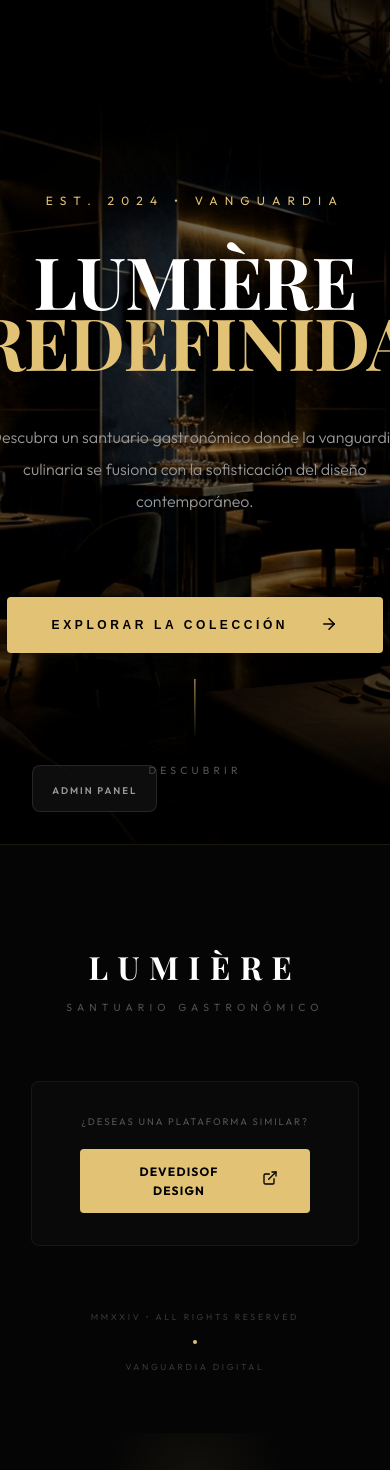
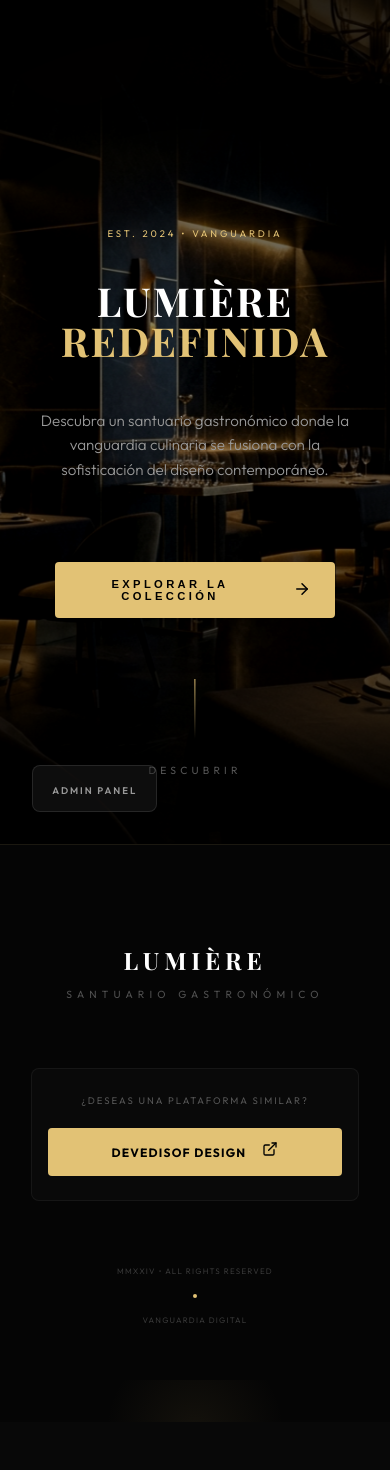
Before and after one commit to edissonpinza98/Web-cartarestaurantes1, a Vue app: page / in a window 390 px wide. After the commit the page ends 1422 px from the top, so only its background shows below. Built offline with nearby package versions, Linux system fonts and the light colour scheme; no server answers; the database is empty; a web font is replaced by a local one.

Commit message:
Mejoramiento del responsive

```diff
--- a/src/components/DishCard.vue
+++ b/src/components/DishCard.vue
@@ -150,7 +150,8 @@ defineEmits(['add']);
 .dish-name {
   font-size: 1.4rem;
   font-weight: 400;
-  white-space: nowrap;
+  word-wrap: break-word;
+  overflow-wrap: break-word;
 }
 
 .name-line {
--- a/src/components/TheFooter.vue
+++ b/src/components/TheFooter.vue
@@ -161,4 +161,28 @@ import { ExternalLink } from 'lucide-vue-next';
     align-items: center;
   }
 }
+
+@media (max-width: 480px) {
+  .brand-title {
+    font-size: 1.5rem;
+    letter-spacing: 0.2em;
+    word-break: break-word;
+  }
+
+  .connection-card {
+    padding: 1.5rem 1rem;
+  }
+
+  .portfolio-link {
+    padding: 0.8rem 1rem;
+    font-size: 0.7rem;
+    width: 100%;
+    justify-content: center;
+  }
+
+  .legal-stack {
+    font-size: 0.5rem;
+    letter-spacing: 0.15em;
+  }
+}
 </style>
--- a/src/views/HomeView.vue
+++ b/src/views/HomeView.vue
@@ -169,6 +169,9 @@ const goMenu = () => router.push('/menu');
   text-transform: uppercase;
   line-height: 0.85;
   margin-bottom: 3rem;
+  word-wrap: break-word;
+  overflow-wrap: break-word;
+  hyphens: auto;
 }
 
 .line-2 {
@@ -183,6 +186,7 @@ const goMenu = () => router.push('/menu');
   margin: 0 auto 5rem;
   line-height: 2;
   font-weight: 300;
+  word-wrap: break-word;
 }
 
 .btn-luxe {
@@ -244,8 +248,37 @@ const goMenu = () => router.push('/menu');
 }
 
 @media (max-width: 768px) {
-  .hero-title { font-size: 4.5rem; }
+  .hero-title {
+    font-size: clamp(2.5rem, 10vw, 4.5rem);
+    letter-spacing: 0.05em; /* Reducir espaciado en móvil */
+    line-height: 1;
+    word-break: break-word;
+  }
+
+  .eyebrow-accent {
+    font-size: 0.6rem;
+    letter-spacing: 0.3em; /* Reducir espaciado */
+    white-space: normal;
+    display: block;
+    max-width: 100%;
+  }
+
+  .hero-description {
+    font-size: 0.95rem;
+    line-height: 1.6;
+    padding: 0 1rem;
+    word-wrap: break-word;
+  }
+
   .corner-mark { display: none; }
-  .container { padding: 0 2rem; }
+  .container { padding: 0 1.5rem; }
+
+  .btn-luxe {
+    font-size: 0.7rem;
+    padding: 1rem 1.5rem;
+    width: 100%;
+    max-width: 280px;
+    justify-content: center;
+  }
 }
 </style>
--- a/src/views/MenuView.vue
+++ b/src/views/MenuView.vue
@@ -305,6 +305,19 @@ onUnmounted(() => window.removeEventListener('scroll', handleScroll));
     margin-top: 3rem;
   }
 
+  .brand-eyebrow {
+    font-size: 0.6rem;
+    letter-spacing: 0.3em;
+    padding: 0 1rem;
+    white-space: normal;
+  }
+
+  .main-title {
+    font-size: clamp(2rem, 10vw, 3.5rem);
+    padding: 0 1rem;
+    word-break: break-word;
+  }
+
   .sticky-nav {
     padding: 0.75rem 0;
     /* Efecto de desvanecimiento lateral para indicar scroll */
```
